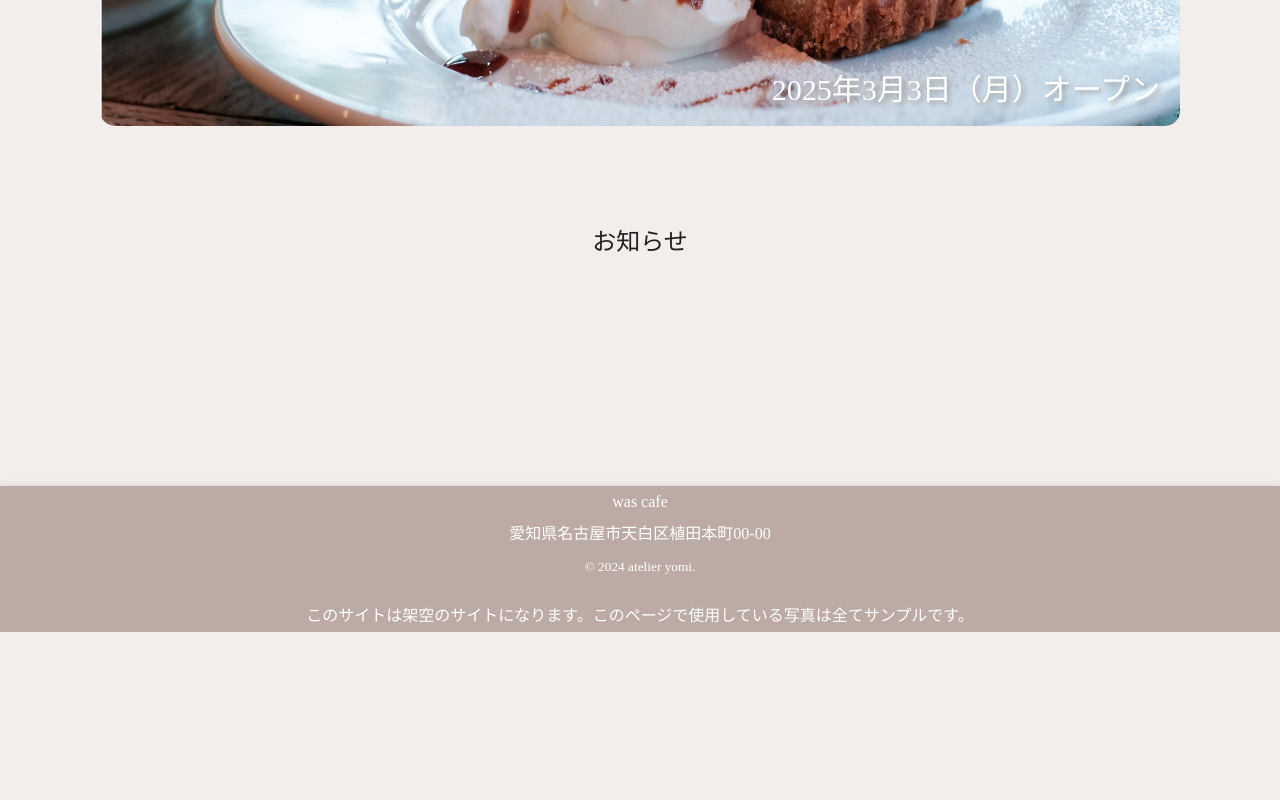
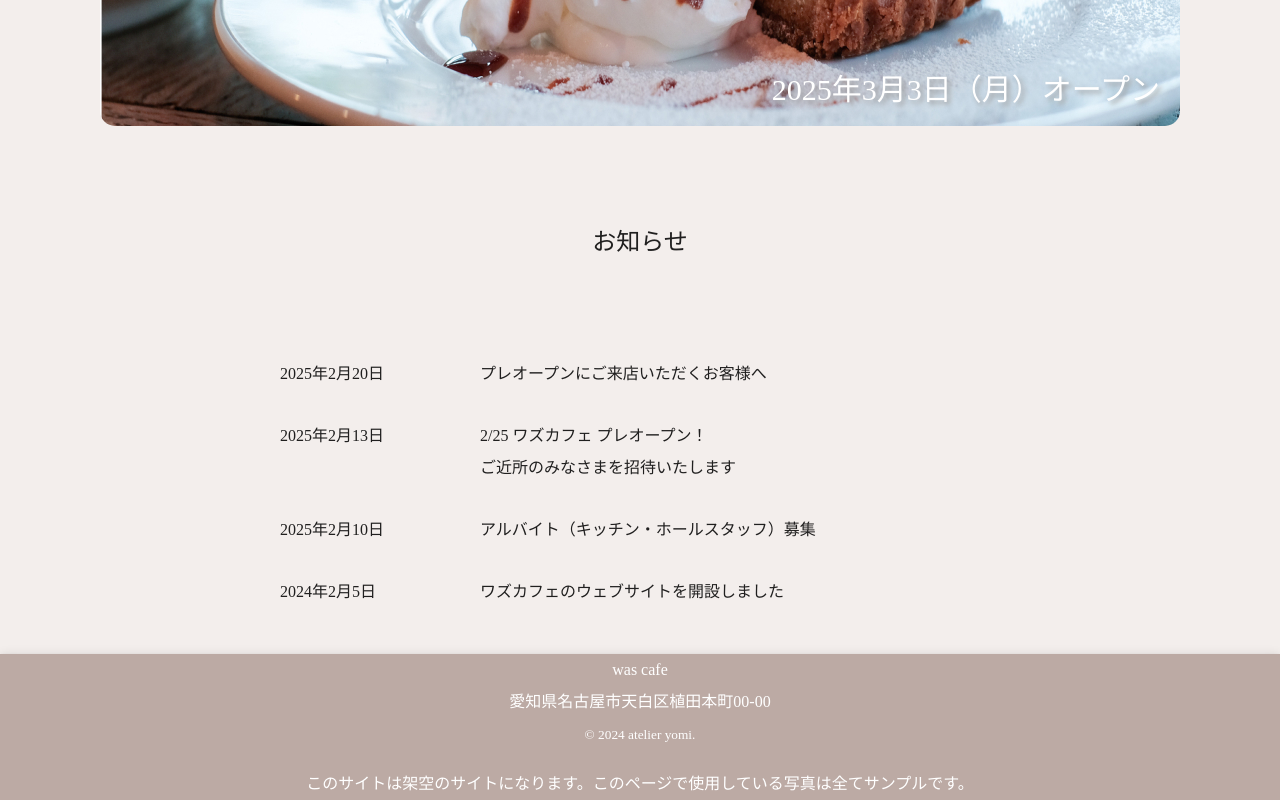
Before and after one commit to kimuracoki/wascafe, a React (Vite) app: page / in a window 1280 px wide. Shown: the part 378-1178 px from the top of the page. Before the commit the page ends 1010 px from the top, so only its background shows below. Built offline with nearby package versions, Linux system fonts and the light colour scheme; a web font is replaced by a local one.

Commit message:
Add Information

```diff
--- a/src/features/home/Home.tsx
+++ b/src/features/home/Home.tsx
@@ -2,6 +2,9 @@ import { Container, Typography } from "@mui/material";
 import cakeIcecream from '@/features/home/assets/cake-icecream.jpg'
 import Hero from "@/components/Hero";
 import ContentTitle from "@/components/ContentTitle";
+import informationTexts from '@/features/home/assets/informationTexts';
+import InformationRow from "./components/InformationRow";
+
 
 export const Home = () => {
 
@@ -29,6 +32,16 @@ export const Home = () => {
                 >2025年3月3日（月）オープン</Typography>
             </Hero>
             <ContentTitle title="お知らせ" />
+            <Container
+                component="dl"
+                sx={{
+                    width: {xs: '100%', sm: '60vw'}
+                }}
+            >
+                {informationTexts.map((x, i) => (
+                    <InformationRow key={i} date={x.date} header={x.header} />
+                ))}
+            </Container>
         </Container>
     );
 }
--- /dev/null
+++ b/src/features/home/assets/informationTexts.ts
@@ -0,0 +1,26 @@
+const informationTexts: InformationTexts[] = [
+  {
+    date: `2025年2月20日`,
+    header: `プレオープンにご来店いただくお客様へ`,
+  },
+  {
+    date: `2025年2月13日`,
+    header: `2/25 ワズカフェ プレオープン！
+        ご近所のみなさまを招待いたします`,
+  },
+  {
+    date: `2025年2月10日`,
+    header: `アルバイト（キッチン・ホールスタッフ）募集`,
+  },
+  {
+    date: `2024年2月5日`,
+    header: `ワズカフェのウェブサイトを開設しました`,
+  },
+];
+
+type InformationTexts = {
+  date: string;
+  header: string;
+};
+
+export default informationTexts;
--- /dev/null
+++ b/src/features/home/components/InformationRow.tsx
@@ -0,0 +1,31 @@
+import { Grid2, Typography } from "@mui/material";
+
+function InformationRow(props: Props) {
+    return (
+        <Grid2 container direction="row">
+            <Grid2
+                width={{ xs: '100%', sm: '200px' }}>
+                <Typography component="dt">{props.date}</Typography>
+            </Grid2>
+            <Grid2 width={{
+                xs: '100%', sm: '400px'
+            }}>
+                <Typography
+                    component="dd"
+                    sx={{
+                        whiteSpace: 'pre-line',
+                        fontSize: { xs: '12px', sm: '16px' },
+                        marginBottom: '30px'
+                    }}>{props.header}</Typography>
+            </Grid2>
+        </Grid2>
+    );
+}
+
+type Props = {
+    key: number;
+    date: string;
+    header: string;
+};
+
+export default InformationRow;
```
